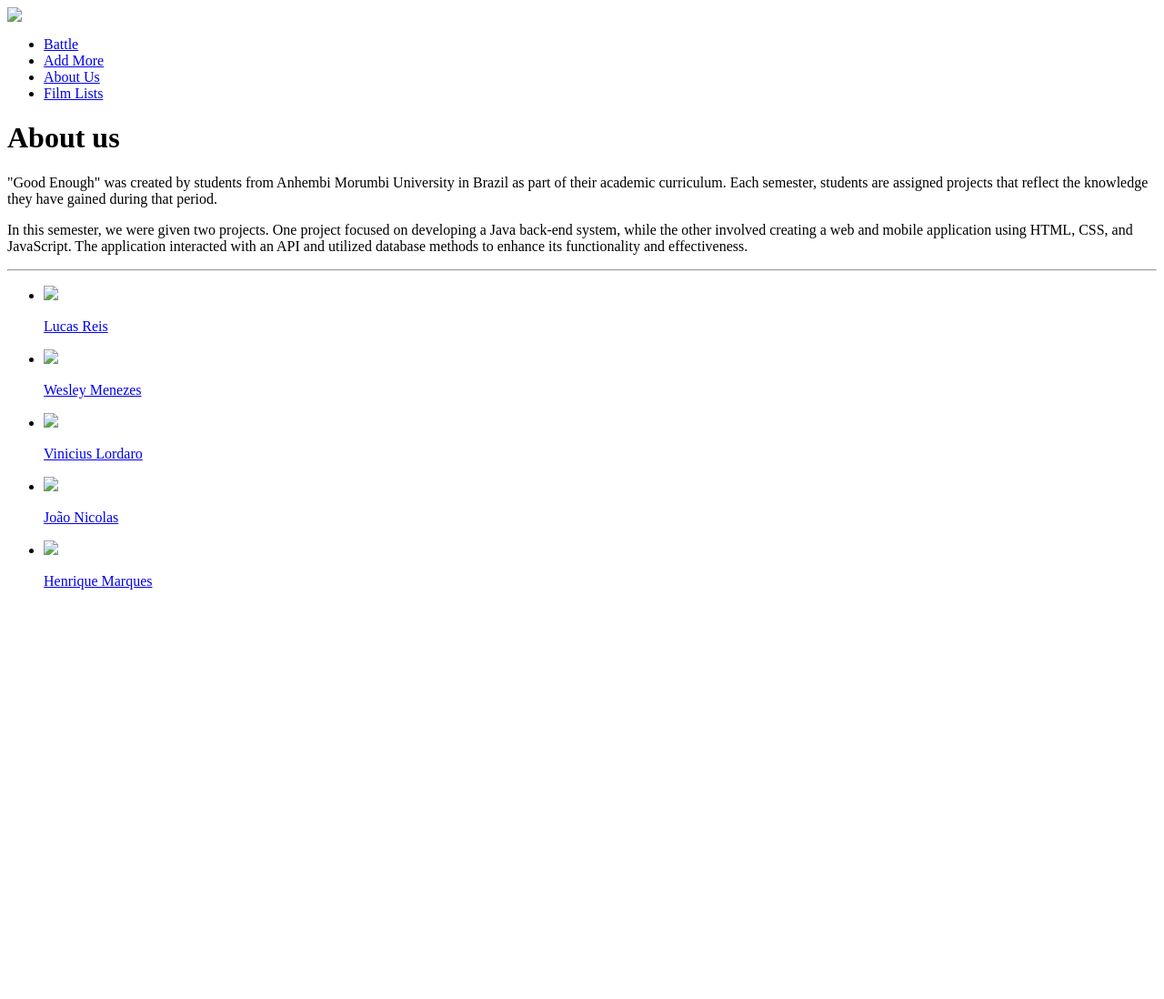
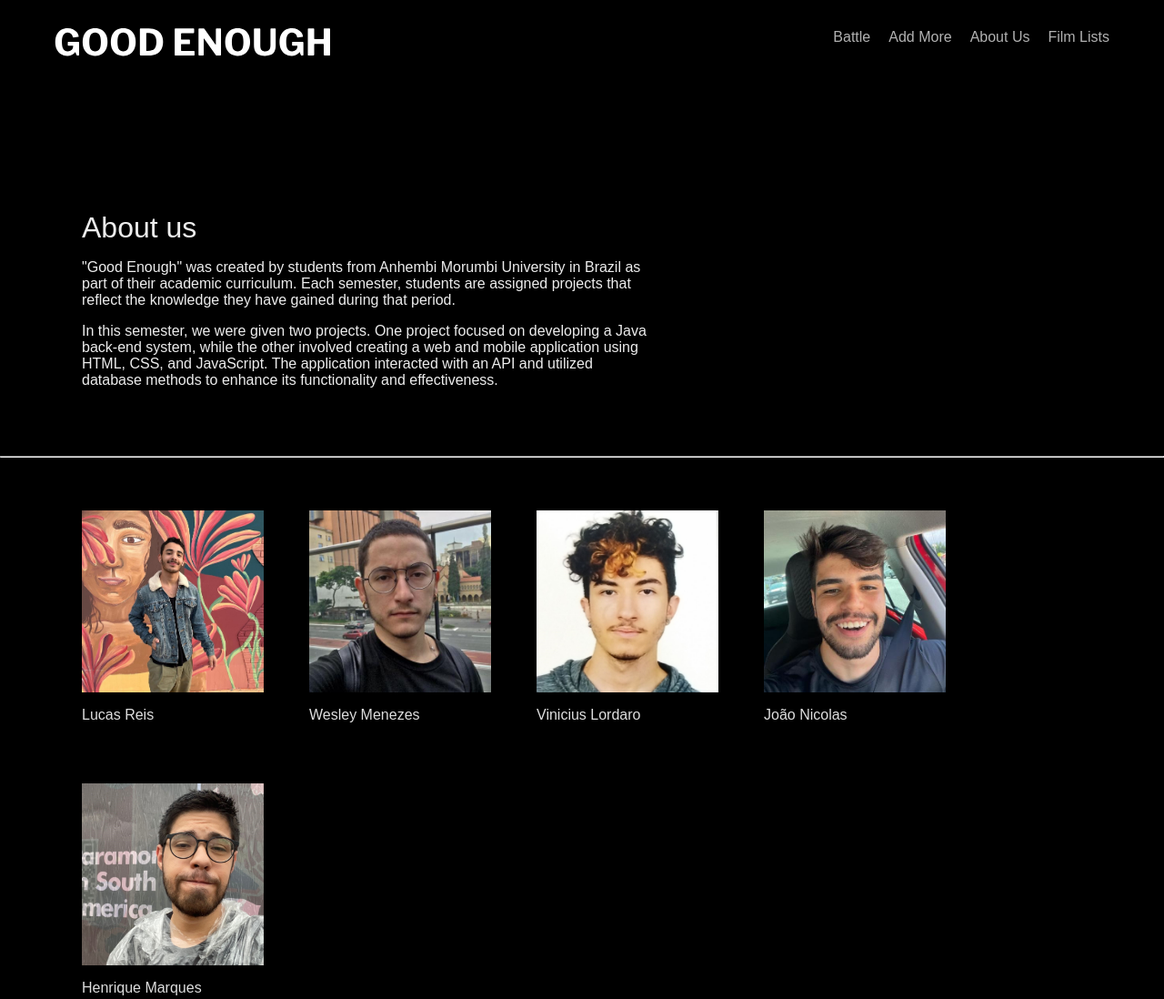
Before and after one commit to xxwelldone/GOOD-ENOUGH, a plain HTML site: page aboutus.html in a window 1280 px wide. Shown: the whole page at 91% size. Before the commit the page ends 800 px from the top, so only its background shows below. Drawn offline with Linux system fonts and the light colour scheme; the site is published under a folder, as on GitHub Pages, so addresses that start at the root find nothing; no server answers.

Commit message:
fixing bugs

```diff
--- a/aboutus.html
+++ b/aboutus.html
@@ -9,15 +9,15 @@
 
 <body>
     <header class="header-bg">
-        <div class="header"><a href="/"><img src="/imgs/GOOD ENOUGH.svg"></a>
+        <div class="header"><a href="./"><img src="./imgs/GOOD ENOUGH.svg"></a>
             <nav class="header-menu">
 
                 <ul class="list-menu">
 
-                    <li><a href="/battle.html" target="_blank">Battle</a></li>
-                    <li><a href="/add.html">Add More</a></li>
-                    <li><a href="/aboutus.html">About Us</a></li>
-                    <li><a href="/films.html" target="_blank">Film Lists</a></li>
+                    <li><a href="./battle.html" target="_blank">Battle</a></li>
+                    <li><a href="./add.html">Add More</a></li>
+                    <li><a href="./aboutus.html">About Us</a></li>
+                    <li><a href="./films.html" target="_blank">Film Lists</a></li>
                 </ul>
             </nav>
         </div>
@@ -43,27 +43,27 @@
         <ul class="members-conteiner">
 
             <li><a a href="https://www.linkedin.com/in/lucas-reis-%F0%9F%8F%B3%EF%B8%8F%E2%80%8D%F0%9F%8C%88-94a01618a/"
-                    target="_blank"><img src="/imgs/WhatsApp Image 2023-05-18 at 12.55.40.jpeg" class="members">
+                    target="_blank"><img src="./imgs/WhatsApp Image 2023-05-18 at 12.55.40.jpeg" class="members">
                     <p>Lucas Reis</p>
                 </a>
             </li>
 
             <li><a a href="https://www.linkedin.com/in/wesley-menezes-625998193/" target="_blank"><img
-                        src="/imgs/102559266.jpg" class="members">
+                        src="./imgs/102559266.jpg" class="members">
                     <p>Wesley Menezes</p>
                 </a> </li>
 
             <li><a a href="https://www.linkedin.com/in/vinicius-lordaro-9106071ba/" target="_blank"><img
-                        src="/imgs/WhatsApp Image 2023-05-17 at 15.15.46.jpeg" class="members">
+                        src="./imgs/WhatsApp Image 2023-05-17 at 15.15.46.jpeg" class="members">
                     <p>Vinicius Lordaro</p>
                 </a></li>
 
             <li><a a href="https://www.linkedin.com/in/nicolas-dantas-7705a5208" target="_blank"><img
-                        src="/imgs/129739030.jpg" class="members">
+                        src="./imgs/129739030.jpg" class="members">
                     <p>João Nicolas</p>
                 </a></li>
             <li><a a href="https://www.linkedin.com/in/henrique-marques0606/" target="_blank"><img
-                        src="/imgs/WhatsApp Image 2023-05-31 at 21.03.15.jpeg" class="members">
+                        src="./imgs/WhatsApp Image 2023-05-31 at 21.03.15.jpeg" class="members">
                     <p>Henrique Marques</p>
                 </a></li>
         </ul>
@@ -76,7 +76,7 @@
 
     </article>
 </body>
-<script src="/script.js"></script>
+<script src="./script.js"></script>
 
 
 </html>
--- a/style.css
+++ b/style.css
@@ -1,7 +1,7 @@
-@import url("/style/global.css");
-@import url("/style/header.css");
-@import url("/style/home.css");
-@import url("/style/about.css");
-@import url("/style/films.css");
-@import url("/style/battle.css");
-@import url("/style/add.css");
+@import url("./style/global.css");
+@import url("./style/header.css");
+@import url("./style/home.css");
+@import url("./style/about.css");
+@import url("./style/films.css");
+@import url("./style/battle.css");
+@import url("./style/add.css");
```
Also changed, not shown: add.html (+6 -6 lines), battle.html (+6 -6 lines), films.html (+6 -6 lines), index.html (+7 -7 lines), search.html (deleted, +0 -21 lines).
